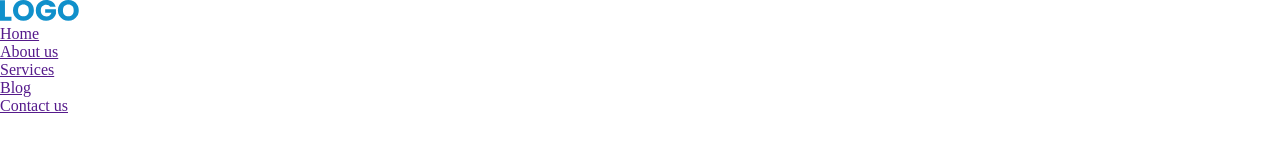
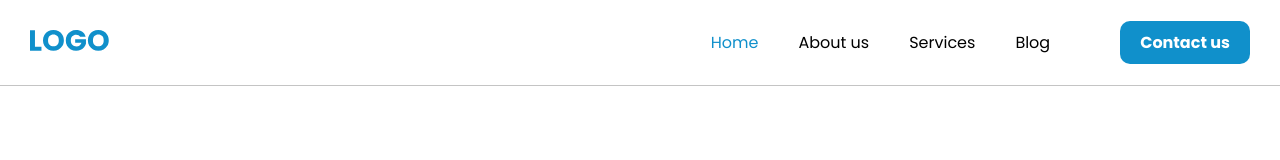
Before and after one commit to isabelanachomoreira/AgencyWeb, a plain HTML site: page index.html in a window 1280 px wide. Drawn offline with Linux system fonts and the light colour scheme.

Commit message:
style: stylization header in style.css

```diff
--- a/src/styles/style.css
+++ b/src/styles/style.css
@@ -1 +1,45 @@
 @import url("./global.css");
+
+header{
+    display: flex; /* Para o grupo ficar ao lado de outro*/
+    justify-content: space-between; /* Colocar nas extremidades*/
+    align-items: center; /* Alinhamento dos elementos no eixo vertical*/
+    padding: 30px; /* Espaçamento interno*/
+    border-bottom: 0.7px solid var(--color-gray-3); /* borda inferior */
+
+}
+
+.container-nav-header{ /* coloca-se o . pq estamos estilizando um classe  */
+    display: flex;  /* para que o grupo fiquei um ao lado do outro*/
+    align-items: center; /* para alinhar os itens */
+    gap: 70px; /* Distancia entre os elementos, entre os grupos */
+
+}
+
+.navigation-header ul { /* Se usa o navigation-header e algo que vc quer estilizar dentro de uma tag de grupo especifico ex: UL */
+    display: flex;
+    gap: 40px;
+    list-style: none; /* Remove a bolinha */
+
+}
+.navigation-header ul li a {
+    text-decoration: none; /* Decoração do texto */
+    color: var(--color-black); /* cor do texto ja definida no glabal */
+    font-family: var(--font-family-primary); /*Importação da familia da fonte */
+
+}
+
+.navigation-header ul li .menu-active{
+    color: var(--color-blue);
+}
+
+.btn-header{
+    font-family: var(--font-family-primary); /*Altera a fonte */
+    text-decoration: none; /*Tira a decoração do texto */
+    background-color: var(--color-blue); /*cor de fundo do botão */
+    color: var(--color-white); /* cor do texto*/
+    border-radius: 10px; /*arredondamento das bordas */
+    padding: 10px 20px; /*espaçamento interno top right bottom left */
+    font-weight: var(--font-weight-button); /* Espessura da fonte */
+
+}
```
